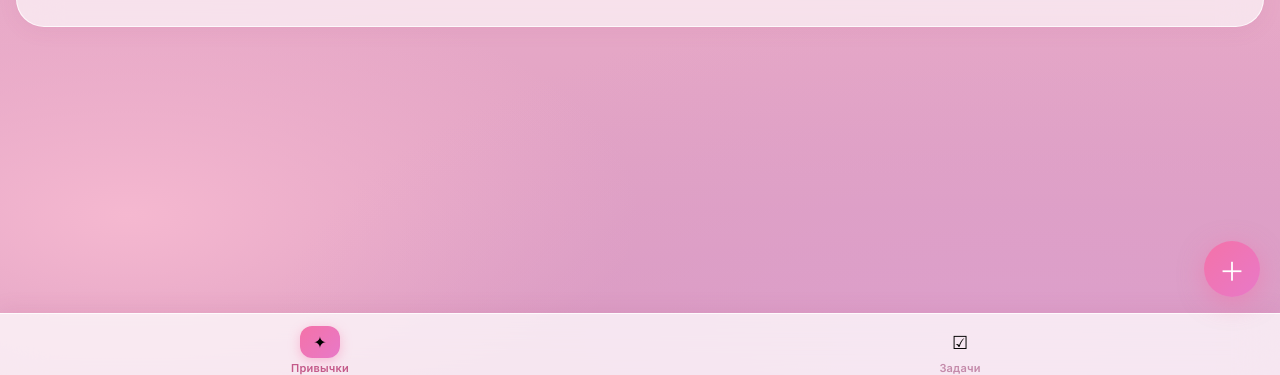
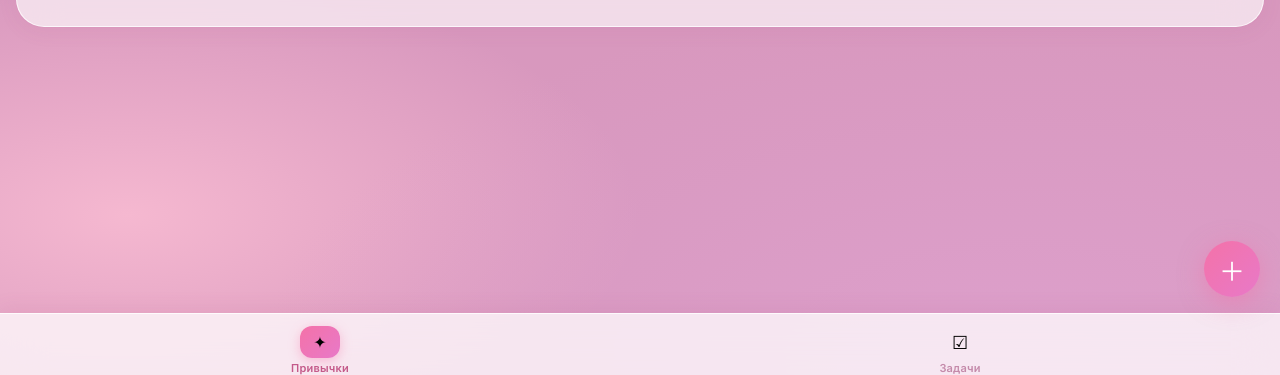
Before and after one commit to ifukkatsumi/bloomV1, a plain HTML site: page index.html in a window 1280 px wide. Shown: the part 425-800 px from the top of the page. Drawn offline with Linux system fonts and the light colour scheme.

Commit message:
Update index.html

```diff
--- a/index.html
+++ b/index.html
@@ -47,7 +47,7 @@ html, body {
   background: radial-gradient(ellipse 120% 80% at 30% 0%,   #fbd0df 0%, transparent 60%),
               radial-gradient(ellipse 100% 80% at 80% 100%, #dda0cc 0%, transparent 60%),
               radial-gradient(ellipse 80%  60% at 10% 80%,  #f5b8d0 0%, transparent 50%),
-              linear-gradient(180deg, #fac8d8 0%, #e8aac8 50%, #d898be 100%);
+              linear-gradient(180deg, #fac8d8 40%, #e8aac8 20%, #d898be 50%);
 }
 
 /* ─── App shell ─── */
```
